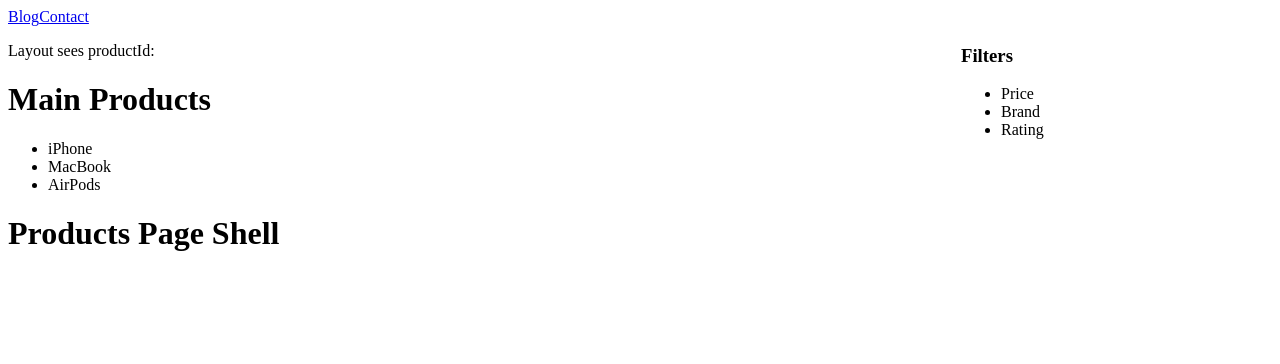
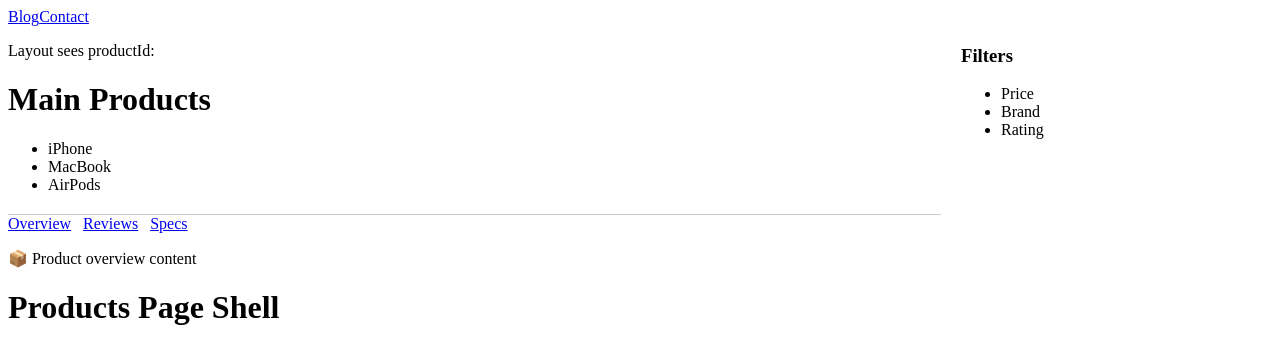
Before and after one commit to mahek-kariya-noovosoft/Nextjs-practice, a Next.js app in the folder my-app/: page /products in a window 1280 px wide. Shown: the top 364 px of the page. Built offline with nearby package versions, Linux system fonts and the light colour scheme.

Commit message:
add slot practice for making tabs and changing the url

```diff
--- /dev/null
+++ b/my-app/app/products/@info/layout.tsx
@@ -0,0 +1,19 @@
+import Link from "next/link";
+
+export default function InfoLayout({
+                                       children,
+                                   }: {
+    children: React.ReactNode;
+}) {
+    return (
+        <div>
+            <nav style={{display: "flex", gap: 12}}>
+                <Link href="/products">Overview</Link>
+                <Link href="/products/reviews">Reviews</Link>
+                <Link href="/products/specs">Specs</Link>
+            </nav>
+
+            <div style={{marginTop: 12}}>{children}</div>
+        </div>
+    );
+}
--- /dev/null
+++ b/my-app/app/products/@info/page.tsx
@@ -0,0 +1,3 @@
+export default function Overview() {
+    return <p>📦 Product overview content</p>;
+}
--- /dev/null
+++ b/my-app/app/products/@info/reviews/page.tsx
@@ -0,0 +1,3 @@
+export default function Reviews() {
+    return <p>⭐ Customer reviews go here</p>;
+}
--- /dev/null
+++ b/my-app/app/products/@info/specs/page.tsx
@@ -0,0 +1,3 @@
+export default function Specs() {
+    return <p>⚙️ Technical specifications</p>;
+}
--- a/my-app/app/products/layout.tsx
+++ b/my-app/app/products/layout.tsx
@@ -3,9 +3,15 @@
 import {useParams} from "next/navigation";
 import React from "react";
 
-export default function ProductsLayout({main, sidebar, children}: {
+export default function ProductsLayout({
+                                           main,
+                                           sidebar,
+                                           info,
+                                           children,
+                                       }: {
     main: React.ReactNode;
     sidebar: React.ReactNode;
+    info: React.ReactNode;
     children: React.ReactNode;
 }) {
     const params = useParams();
@@ -15,7 +21,14 @@ export default function ProductsLayout({main, sidebar, children}: {
         <div style={{display: "flex", gap: 20}}>
             <div style={{flex: 3}}>
                 <p>Layout sees productId: {productId}</p>
+
                 {main}
+
+                {/* TAB SLOT */}
+                <div style={{marginTop: 20, borderTop: "1px solid #ccc"}}>
+                    {info}
+                </div>
+
                 {children}
             </div>
 
```
